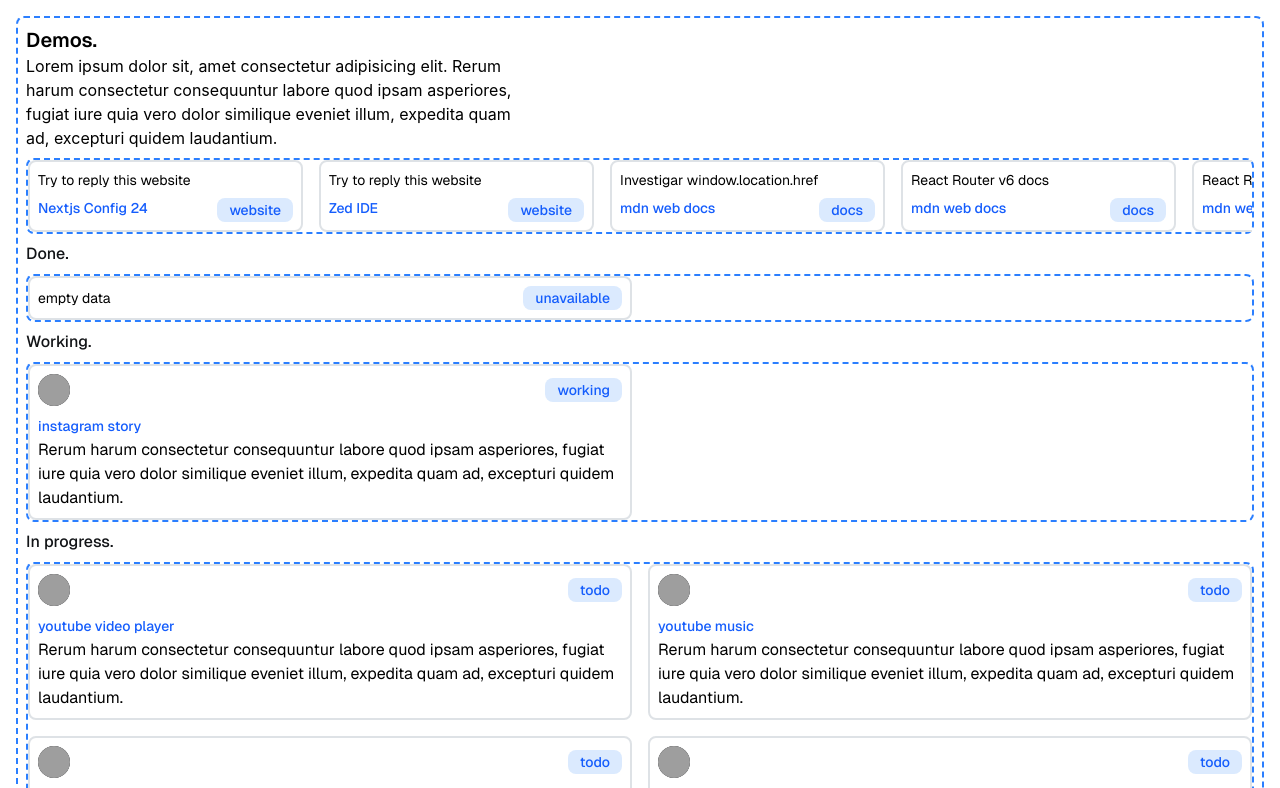
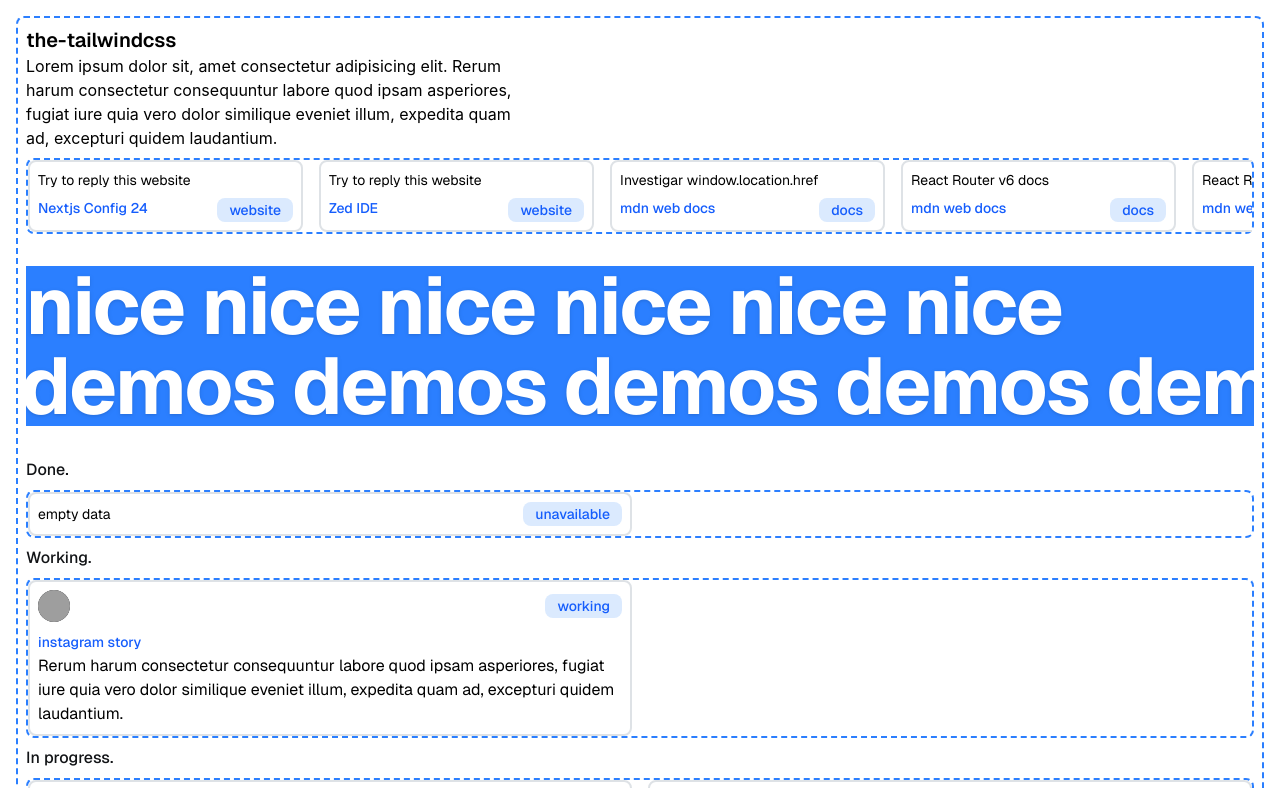
Before and after one commit to 3st1v3ntOkay/the-tailwindcss, a React (Vite) app: page / in a window 1280 px wide. Shown: the top 788 px of the page. Built offline with nearby package versions, Linux system fonts and the light colour scheme; grey boxes are pictures that could not be loaded.

Commit message:
update: dependencies updated

```diff
--- a/package.json
+++ b/package.json
@@ -17,7 +17,8 @@
     "react-dom": "19.0.0",
     "react-router": "7.2.0",
     "react-scan": "0.1.3",
-    "tailwindcss": "4.0.7"
+    "tailwindcss": "4.0.7",
+    "three": "^0.173.0"
   },
   "devDependencies": {
     "@eslint/js": "9.20.0",
--- /dev/null
+++ b/src/components/reactbits/ScrollVelocity.tsx
@@ -0,0 +1,187 @@
+import React, { useRef, useLayoutEffect, useState } from "react";
+import {
+  motion,
+  useScroll,
+  useSpring,
+  useTransform,
+  useMotionValue,
+  useVelocity,
+  useAnimationFrame,
+} from "framer-motion";
+
+interface VelocityMapping {
+  input: [number, number];
+  output: [number, number];
+}
+
+interface VelocityTextProps {
+  children: React.ReactNode;
+  baseVelocity: number;
+  scrollContainerRef?: React.RefObject<HTMLElement>;
+  className?: string;
+  damping?: number;
+  stiffness?: number;
+  numCopies?: number;
+  velocityMapping?: VelocityMapping;
+  parallaxClassName?: string;
+  scrollerClassName?: string;
+  parallaxStyle?: React.CSSProperties;
+  scrollerStyle?: React.CSSProperties;
+}
+
+interface ScrollVelocityProps {
+  scrollContainerRef?: React.RefObject<HTMLElement>;
+  texts: string[];
+  velocity?: number;
+  className?: string;
+  damping?: number;
+  stiffness?: number;
+  numCopies?: number;
+  velocityMapping?: VelocityMapping;
+  parallaxClassName?: string;
+  scrollerClassName?: string;
+  parallaxStyle?: React.CSSProperties;
+  scrollerStyle?: React.CSSProperties;
+}
+
+function useElementWidth(ref: React.RefObject<HTMLElement>): number {
+  const [width, setWidth] = useState(0);
+
+  useLayoutEffect(() => {
+    function updateWidth() {
+      if (ref.current) {
+        setWidth(ref.current.offsetWidth);
+      }
+    }
+    updateWidth();
+    window.addEventListener("resize", updateWidth);
+    return () => window.removeEventListener("resize", updateWidth);
+  }, [ref]);
+
+  return width;
+}
+
+export const ScrollVelocity: React.FC<ScrollVelocityProps> = ({
+  scrollContainerRef,
+  texts = [],
+  velocity = 100,
+  className = "",
+  damping = 50,
+  stiffness = 400,
+  numCopies = 6,
+  velocityMapping = { input: [0, 1000], output: [0, 5] },
+  parallaxClassName,
+  scrollerClassName,
+  parallaxStyle,
+  scrollerStyle,
+}) => {
+  function VelocityText({
+    children,
+    baseVelocity = velocity,
+    scrollContainerRef,
+    className = "",
+    damping,
+    stiffness,
+    numCopies,
+    velocityMapping,
+    parallaxClassName,
+    scrollerClassName,
+    parallaxStyle,
+    scrollerStyle,
+  }: VelocityTextProps) {
+    const baseX = useMotionValue(0);
+    const scrollOptions = scrollContainerRef
+      ? { container: scrollContainerRef }
+      : {};
+    const { scrollY } = useScroll(scrollOptions);
+    const scrollVelocity = useVelocity(scrollY);
+    const smoothVelocity = useSpring(scrollVelocity, {
+      damping: damping ?? 50,
+      stiffness: stiffness ?? 400,
+    });
+    const velocityFactor = useTransform(
+      smoothVelocity,
+      velocityMapping?.input || [0, 1000],
+      velocityMapping?.output || [0, 5],
+      { clamp: false }
+    );
+
+    const copyRef = useRef<HTMLSpanElement>(null);
+    const copyWidth = useElementWidth(copyRef);
+
+    function wrap(min: number, max: number, v: number): number {
+      const range = max - min;
+      const mod = (((v - min) % range) + range) % range;
+      return mod + min;
+    }
+
+    const x = useTransform(baseX, (v) => {
+      if (copyWidth === 0) return "0px";
+      return `${wrap(-copyWidth, 0, v)}px`;
+    });
+
+    const directionFactor = useRef<number>(1);
+    useAnimationFrame((t, delta) => {
+      let moveBy = directionFactor.current * baseVelocity * (delta / 1000);
+
+      if (velocityFactor.get() < 0) {
+        directionFactor.current = -1;
+      } else if (velocityFactor.get() > 0) {
+        directionFactor.current = 1;
+      }
+
+      moveBy += directionFactor.current * moveBy * velocityFactor.get();
+      baseX.set(baseX.get() + moveBy);
+    });
+
+    const spans = [];
+    for (let i = 0; i < numCopies!; i++) {
+      spans.push(
+        <span
+          className={`flex-shrink-0 ${className}`}
+          key={i}
+          ref={i === 0 ? copyRef : null}
+        >
+          {children}
+        </span>
+      );
+    }
+
+    return (
+      <div
+        className={`${parallaxClassName} relative overflow-hidden`}
+        style={parallaxStyle}
+      >
+        <motion.div
+          className={`${scrollerClassName} flex whitespace-nowrap text-center font-sans text-4xl font-bold tracking-[-0.02em] drop-shadow md:text-[5rem] md:leading-[5rem]`}
+          style={{ x, ...scrollerStyle }}
+        >
+          {spans}
+        </motion.div>
+      </div>
+    );
+  }
+
+  return (
+    <section>
+      {texts.map((text: string, index: number) => (
+        <VelocityText
+          key={index}
+          className={className}
+          baseVelocity={index % 2 !== 0 ? -velocity : velocity}
+          scrollContainerRef={scrollContainerRef}
+          damping={damping}
+          stiffness={stiffness}
+          numCopies={numCopies}
+          velocityMapping={velocityMapping}
+          parallaxClassName={parallaxClassName}
+          scrollerClassName={scrollerClassName}
+          parallaxStyle={parallaxStyle}
+          scrollerStyle={scrollerStyle}
+        >
+          {text}&nbsp;
+        </VelocityText>
+      ))}
+    </section>
+  );
+}
--- a/src/routes/home.tsx
+++ b/src/routes/home.tsx
@@ -1,7 +1,8 @@
+import { ScrollVelocity } from "@component/reactbits/ScrollVelocity";
+
 import { FlexWrapper } from "@component/FlexWrapper";
 import { Empty } from "@component/Empty";
 
-import { Link } from "@component/Link";
 import { Title } from "@component/Title";
 import { Paragraph } from "@component/Paragraph";
 
@@ -32,6 +33,8 @@
   const isDataTodo: boolean = true;
   const isDataWorking: boolean = true;
 
+  const velocity: number = 10;
+
   return (
     <FlexWrapper
       mode="dev"
@@ -42,7 +45,7 @@
     >
       <div>
         <Title type="h1">
-          Demos.
+          the-tailwindcss
         </Title>
 
         <Paragraph>
@@ -87,6 +90,18 @@
           )}
         </Notes>
       </FlexWrapper>
+
+      <div className="mb-4"></div>
+
+      <div className="bg-blue-500 text-white ">
+        <ScrollVelocity
+          texts={["nice", "demos"]}
+          velocity={velocity}
+          className="custom-scroll-text font-geist"
+        />
+      </div>
+
+      <div className="mb-4"></div>
 
       <Title type="h2">Done.</Title>
 
```
Also changed, not shown: 1 other file (tests, documents, lock files or other folders).
